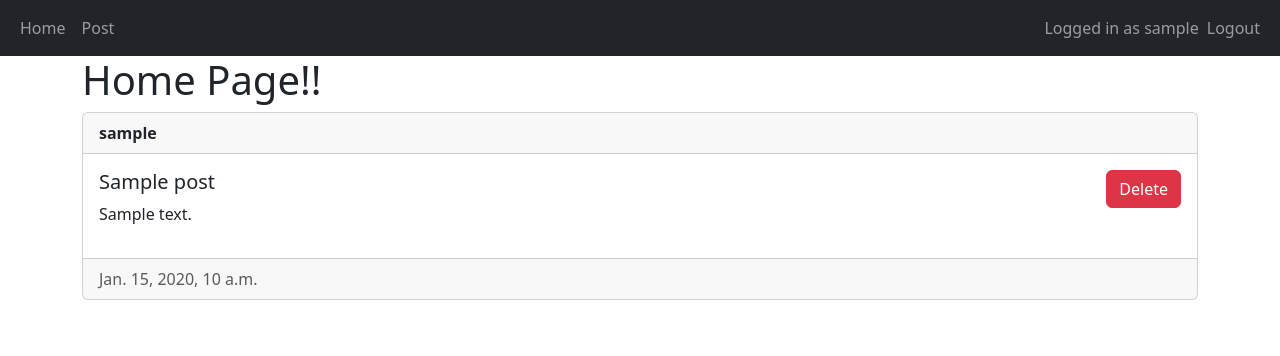
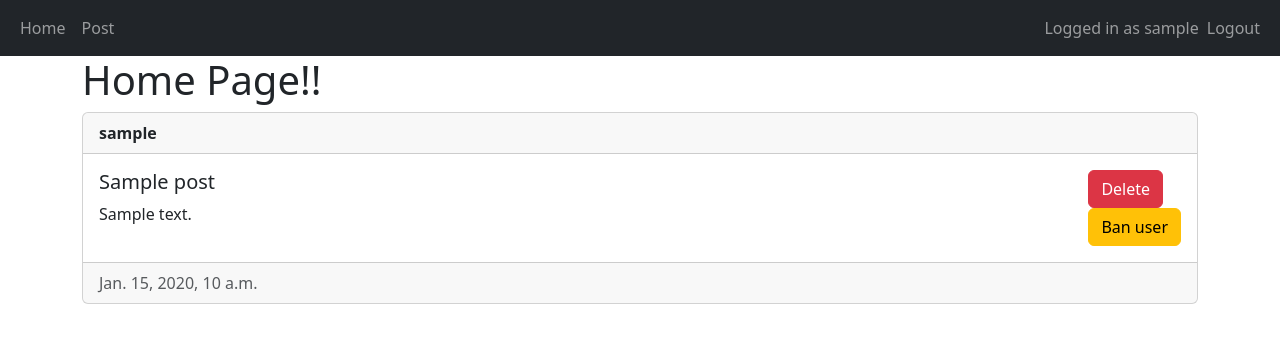
Before and after one commit to milk-in-a-bag/Django-authentication-and-user-management, a Django app: page / in a window 1280 px wide. Shown: the top 356 px of the page. Run offline with Django 5.2, Linux system fonts and the light colour scheme; a user stored in the database is signed in; tables that the repository leaves empty hold one stand-in row (values such as "Sample post").

Commit message:
banning users

```diff
--- a/website/main/templates/main/home.html
+++ b/website/main/templates/main/home.html
@@ -23,6 +23,18 @@
           Delete
         </button>
       </form>
+      {% endif %} {% if user.is_staff %}
+      <form action="" method="POSt">
+        {% csrf_token %}
+        <button
+          type="submit"
+          class="btn btn-warning"
+          name="user-id"
+          value="{{post.author.id}}"
+        >
+          Ban user
+        </button>
+      </form>
       {% endif %}
     </div>
   </div>
--- a/website/main/views.py
+++ b/website/main/views.py
@@ -2,6 +2,7 @@ from django.shortcuts import render, redirect
 from .forms import RegisterForm, PostForm
 from django.contrib.auth.decorators import login_required, permission_required
 from django.contrib.auth import login, logout, authenticate
+from django.contrib.auth.models import User, Group
 from .models import Post
 
 # Create your views here.
@@ -12,10 +13,26 @@ def home(request):
 
     if request.method == 'POST':
         post_id = request.POST.get('post-id')
-        post = Post.objects.filter(id=post_id).first()
+        user_id = request.POST.get('user-id')
 
-        if post and (post.author == request.user or request.user.has_perm("main.delete_post")):
-            post.delete()
+        if post_id:
+            post = Post.objects.filter(id=post_id).first()
+            if post and (post.author == request.user or request.user.has_perm("main.delete_post")):
+                post.delete()
+        elif user_id:
+            user = User.objects.filter(id=user_id).first()
+            if user and request.user.is_staff:
+                try:
+                    group = Group.objects.get(name='default')
+                    group.user_set.remove(user)
+                except:
+                    pass
+
+                try:
+                    group = Group.objects.get(name='mod')
+                    group.user_set.remove(user)
+                except:
+                    pass
 
     return render(request, 'main/home.html', {'posts': posts})
 
```
Also changed, not shown: website/main/apps.py (+14 -0 lines).
